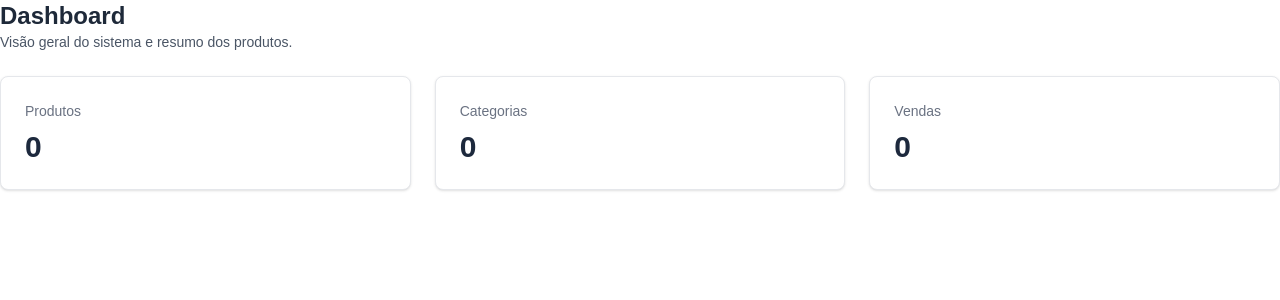
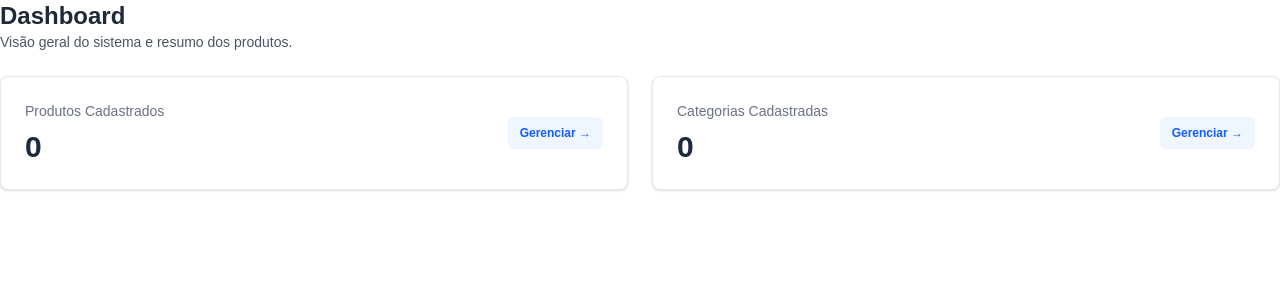
Before and after one commit to pomptrash/eb.bijuteria, a Next.js app: page /admin/dashboard in a window 1280 px wide. Shown: the top 300 px of the page. Built offline with nearby package versions, Linux system fonts and the light colour scheme; no server answers; the database is empty.

Commit message:
feat: atualiza dashboard com contagem real de produtos e categorias do banco

```diff
--- a/src/app/admin/dashboard/page.js
+++ b/src/app/admin/dashboard/page.js
@@ -1,8 +1,11 @@
-import { verifySession } from "@/lib/auth";
-import { logoutAction } from "../actions";
+import { prisma } from "@/lib/prisma";
+import Link from "next/link";
 
 export default async function DashboardPage() {
-  const session = await verifySession();
+  const [totalProdutos, totalCategorias] = await Promise.all([
+    prisma.produto.count(),
+    prisma.categoria.count(),
+  ])
 
   return (
     <div className="space-y-6">
@@ -13,19 +16,42 @@ export default async function DashboardPage() {
         </p>
       </div>
 
-      <div className="grid grid-cols-1 md:grid-cols-3 gap-6">
-        <div className="p-6 bg-white border border-gray-200 rounded-lg shadow-sm">
-          <h2 className="text-sm font-medium text-gray-500">Produtos</h2>
-          <p className="text-3xl font-bold text-slate-800 mt-2">0</p>
+      <div className="grid grid-cols-1 md:grid-cols-2 gap-6">
+
+        <div className="p-6 bg-white border border-gray-200 rounded-lg shadow-sm flex items-center justify-between">
+          <div>
+            <h2 className="text-sm font-medium text-gray-500">
+              Produtos Cadastrados
+            </h2>
+            <p className="text-3xl font-bold text-slate-800 mt-2">
+              {totalProdutos}
+            </p>
+          </div>
+          <Link
+            href="/admin/produtos"
+            className="text-xs font-semibold text-blue-600 hover:text-blue-800 bg-blue-50 px-3 py-2 rounded-md transition-colors"
+          >
+            Gerenciar →
+          </Link>
         </div>
-        <div className="p-6 bg-white border border-gray-200 rounded-lg shadow-sm">
-          <h2 className="text-sm font-medium text-gray-500">Categorias</h2>
-          <p className="text-3xl font-bold text-slate-800 mt-2">0</p>
+
+        <div className="p-6 bg-white border border-gray-200 rounded-lg shadow-sm flex items-center justify-between">
+          <div>
+            <h2 className="text-sm font-medium text-gray-500">
+              Categorias Cadastradas
+            </h2>
+            <p className="text-3xl font-bold text-slate-800 mt-2">
+              {totalCategorias}
+            </p>
+          </div>
+          <Link
+            href="/admin/categorias"
+            className="text-xs font-semibold text-blue-600 hover:text-blue-800 bg-blue-50 px-3 py-2 rounded-md transition-colors"
+          >
+            Gerenciar →
+          </Link>
         </div>
-        <div className="p-6 bg-white border border-gray-200 rounded-lg shadow-sm">
-          <h2 className="text-sm font-medium text-gray-500">Vendas</h2>
-          <p className="text-3xl font-bold text-slate-800 mt-2">0</p>
-        </div>
+
       </div>
     </div>
   );
```
